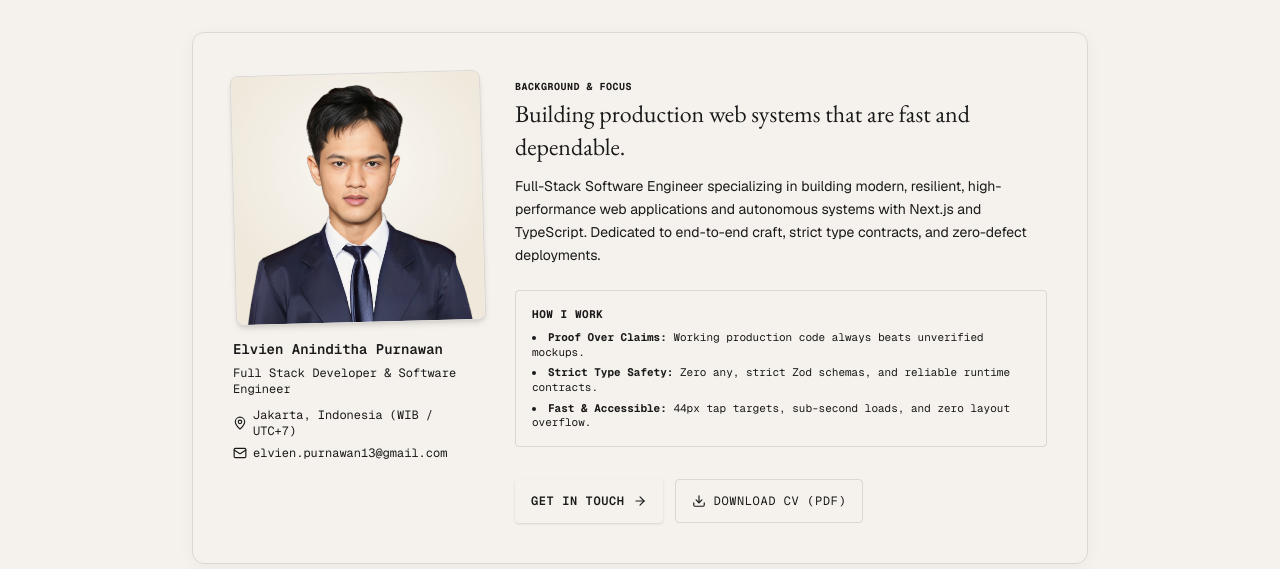
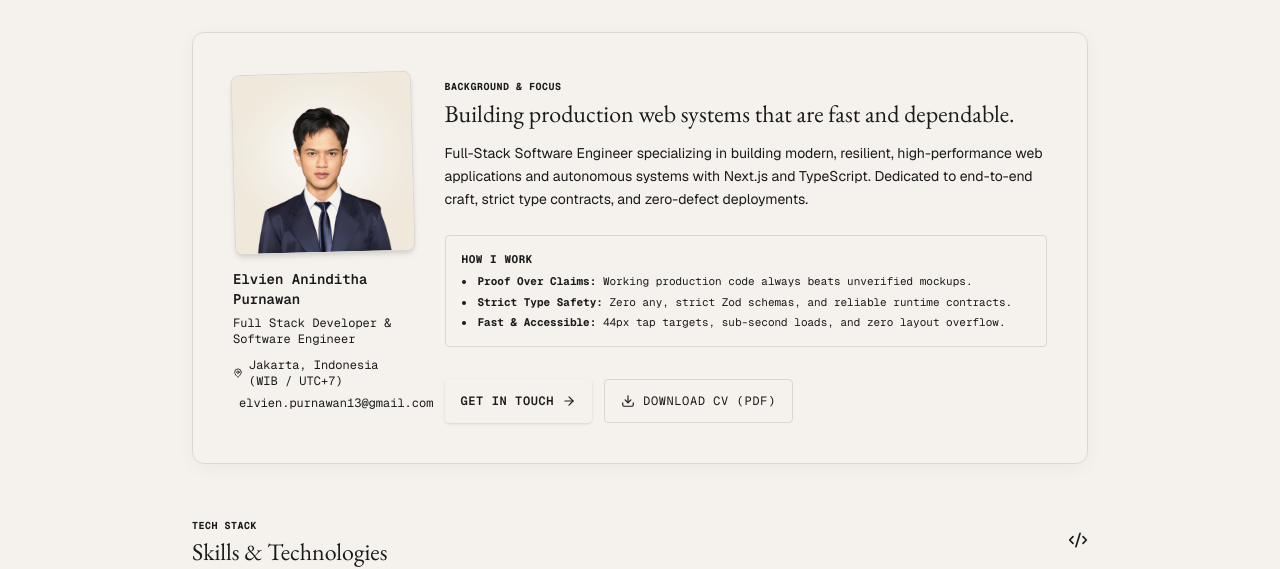
Before and after one commit to LVNVoid/portfolio-v2, a Next.js app: page /about in a window 1280 px wide. Shown: the part 257-826 px from the top of the page. Built offline with nearby package versions, Linux system fonts and the light colour scheme; no server answers; the database is empty.

Commit message:
fix(ui): scale down avatar plate and reframe portrait with breathing room

```diff
--- a/src/app/(public)/about/page.tsx
+++ b/src/app/(public)/about/page.tsx
@@ -43,14 +43,14 @@ export default async function AboutPage() {
 
         <div className="grid grid-cols-1 md:grid-cols-12 gap-8 items-start">
           {/* Avatar Profile Plate */}
-          <div className="md:col-span-4 space-y-4">
-            <div className="relative aspect-square w-full rounded-lg border border-border bg-secondary/30 overflow-hidden pin-tilted shadow-md">
+          <div className="md:col-span-4 lg:col-span-3 space-y-4">
+            <div className="relative aspect-square w-44 sm:w-48 md:w-full max-w-[200px] rounded-lg border border-border bg-secondary/30 overflow-hidden pin-tilted shadow-md">
               {profile?.avatar ? (
                 <Image
                   src={profile.avatar.startsWith('/avatar-') ? '/avatar-light.jpg' : profile.avatar}
                   alt={profile.name || 'Elvien'}
                   fill
-                  sizes="(max-width: 768px) 100vw, 280px"
+                  sizes="(max-width: 768px) 180px, 200px"
                   className="object-cover"
                   priority
                 />
@@ -78,7 +78,7 @@ export default async function AboutPage() {
           </div>
 
           {/* Narrative Content */}
-          <div className="md:col-span-8 space-y-6">
+          <div className="md:col-span-8 lg:col-span-9 space-y-6">
             <div className="space-y-3">
               <span className="text-[10px] font-mono uppercase tracking-wider text-primary font-bold">
                 Background & Focus
```
Also changed, not shown: public/avatar-light.jpg.
